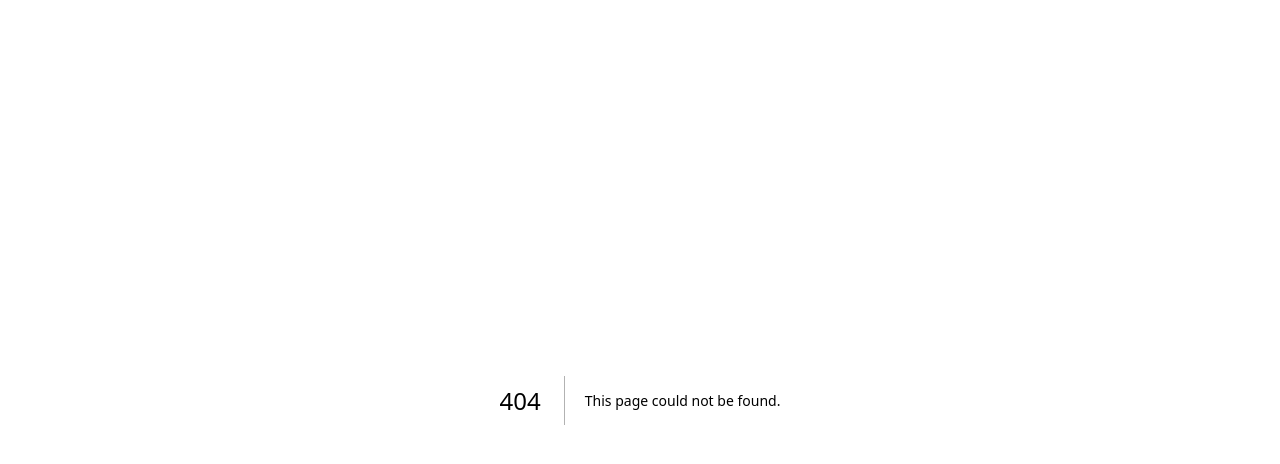
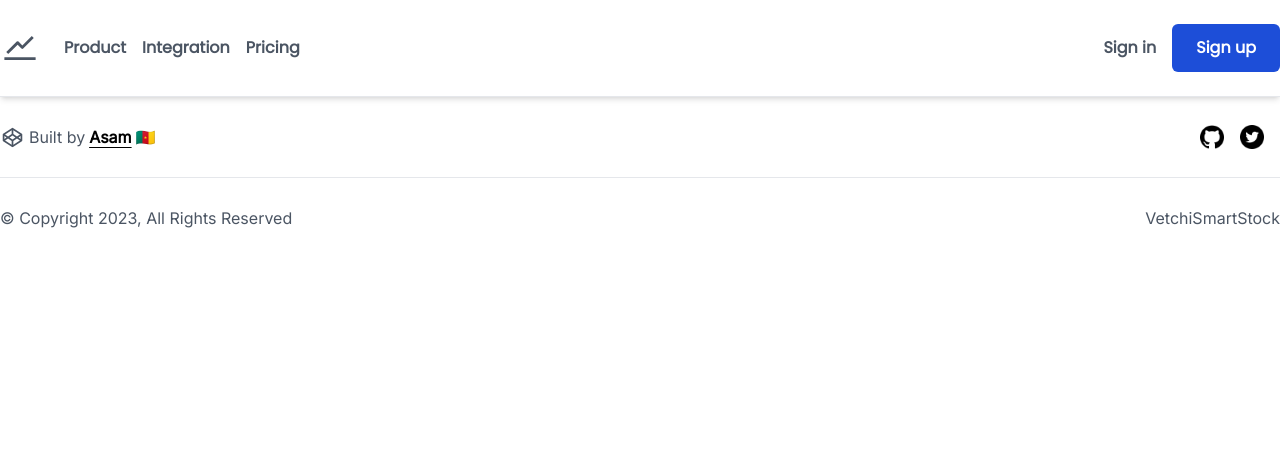
Before and after one commit to Asam237/sahel-vetchi-technologies, a Next.js app in the folder frontend/: page /dashboard in a window 1280 px wide. Before the commit this address had no page. Shown: the top 464 px of the page. Built offline with nearby package versions, Linux system fonts and the light colour scheme.

Commit message:
feat: integrate login

```diff
--- a/frontend/components/commons/header.common.tsx
+++ b/frontend/components/commons/header.common.tsx
@@ -100,11 +100,6 @@ export const Header = () => {
                                         </DropdownMenuItem>
                                     </DropdownMenuContent>
                                 </DropdownMenu>
-                                <div className="flex justify-center items-center border px-4 py-2 rounded-md border-black hover:bg-black hover:text-white ml-4">
-                                    <Link href={'/administration'} className="font-semibold text-base">
-                                        Administration
-                                    </Link>
-                                </div>
                             </div>
                         :
                         <div className="flex flex-col lg:flex-row space-y-4 lg:space-y-0 lg:space-x-4 mt-4 lg:mt-0">
--- a/frontend/data/header.ts
+++ b/frontend/data/header.ts
@@ -17,11 +17,11 @@ export const headers: HeaderItemType[] = [
 
 export const headersLog = [
     {
-        name: "Explore",
-        path: "/explore"
+        name: "Utilisateurs",
+        path: "#users"
     },
     {
-        name: "My Links",
-        path: "/dashboard"
+        name: "Statistiques",
+        path: "#stats"
     },
 ]
--- a/frontend/pages/api/index.ts
+++ b/frontend/pages/api/index.ts
@@ -1,7 +1,7 @@
 import axios from "axios"
 import { AuthCreateType, AuthLoginType } from "../../types"
 
-const baseURL: string = "http://localhost:3010"
+const baseURL: string = "http://127.0.0.1:3010"
 
 const api = axios.create({
     baseURL
--- /dev/null
+++ b/frontend/pages/dashboard.tsx
@@ -0,0 +1,25 @@
+import { Poppins } from "@next/font/google";
+import Head from "next/head";
+import { Footer } from "../components/commons/footer.common";
+import { Header } from "../components/commons/header.common";
+
+const poppins = Poppins({ weight: "400", subsets: ['latin'] })
+
+export default function Dashboard() {
+    return (
+        <>
+            <Head>
+                <title>Vetchi Smart Stock</title>
+                <meta name="description" content="Top mangas apps" />
+                <meta name="viewport" content="width=device-width, initial-scale=1" />
+                <link rel="icon" href="/favicon.ico" />
+            </Head>
+            <main className='px-4 md:px-0'>
+                <div className={`${poppins.className}`}>
+                    <Header />
+                </div>
+            </main>
+            <Footer />
+        </>
+    )
+}
--- a/frontend/pages/login.tsx
+++ b/frontend/pages/login.tsx
@@ -16,11 +16,11 @@ export default function Login() {
 
     const router = useRouter()
     const [cookies, setCookies] = useCookies(["qwer"])
-    const [username, setUsername] = useState("")
+    const [email, setEmail] = useState("")
     const [loading, setLoading] = useState(false)
     const [progress, setProgress] = useState(false)
     const [password, setPassword] = useState("")
-    const data = { username, password }
+    const data = { email, password }
     const queryClient = useQueryClient()
     const authMutation = useMutation({
         mutationFn: authLogin,
@@ -36,7 +36,7 @@ export default function Login() {
             })
             setProgress(false)
             await myauth(data)
-            router.push("/explore")
+            router.push("/dashboard")
         }
     })
     const handlerAuth = async (e: any) => {
@@ -71,7 +71,7 @@ export default function Login() {
                                 <div className='max-w-sm bg-gray-50 px-8 py-6 border'>
                                     <div>
                                         <p className='text-base py-1'>Username</p>
-                                        <input value={username} onChange={(e) => setUsername(e.target.value)} type="text" className='px-2 rounded-md py-2 bg-white border lg:w-[22rem]' />
+                                        <input value={email} onChange={(e) => setEmail(e.target.value)} type="text" className='px-2 rounded-md py-2 bg-white border lg:w-[22rem]' />
                                     </div>
                                     <div className='mt-4'>
                                         <div className='flex justify-between items-center py-1'>
--- a/frontend/types/index.ts
+++ b/frontend/types/index.ts
@@ -33,7 +33,7 @@ export type HeaderItemType = {
 }
 
 export type AuthLoginType = {
-    username: string
+    email: string
     password: string
 }
 
```
